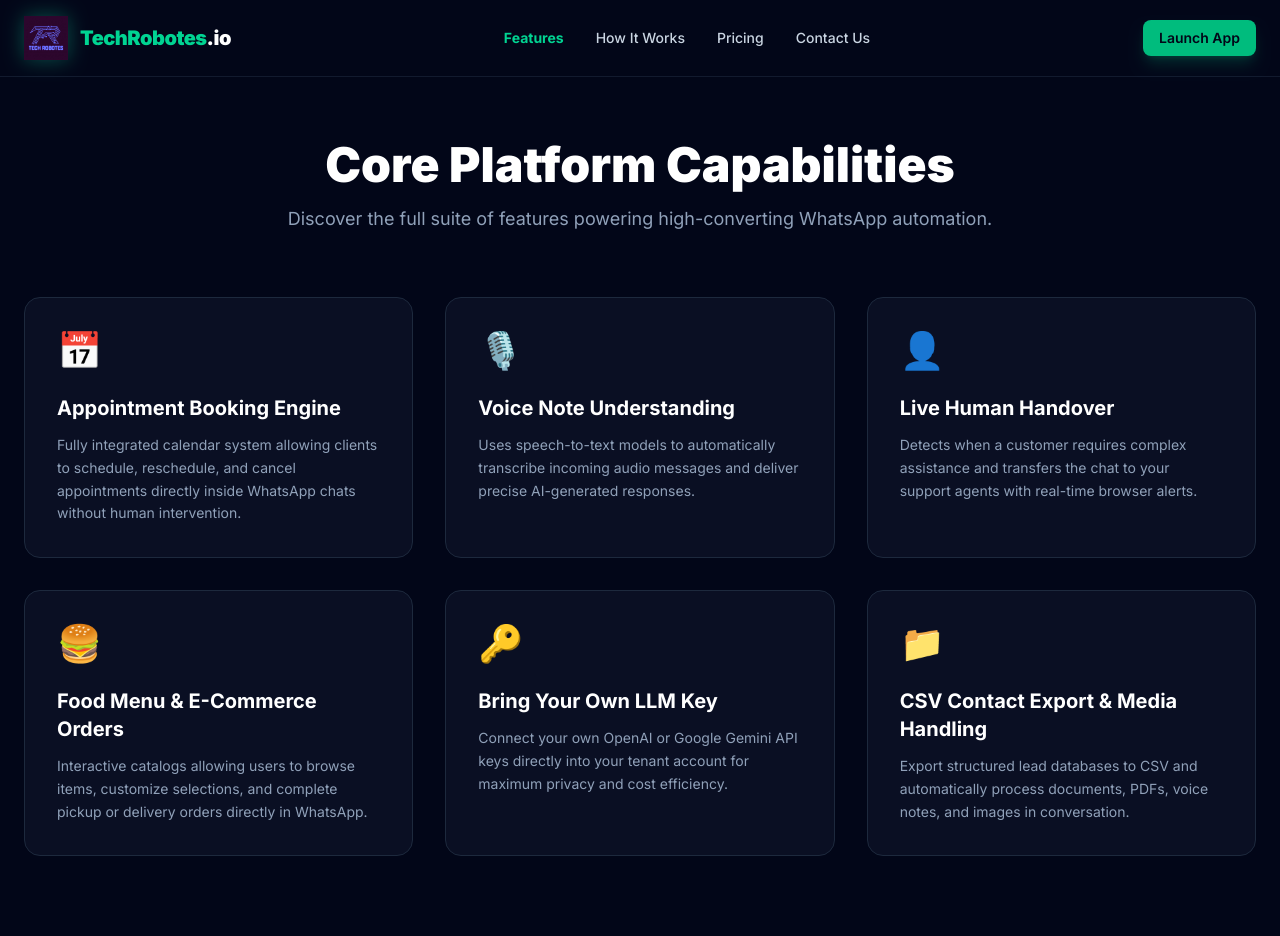
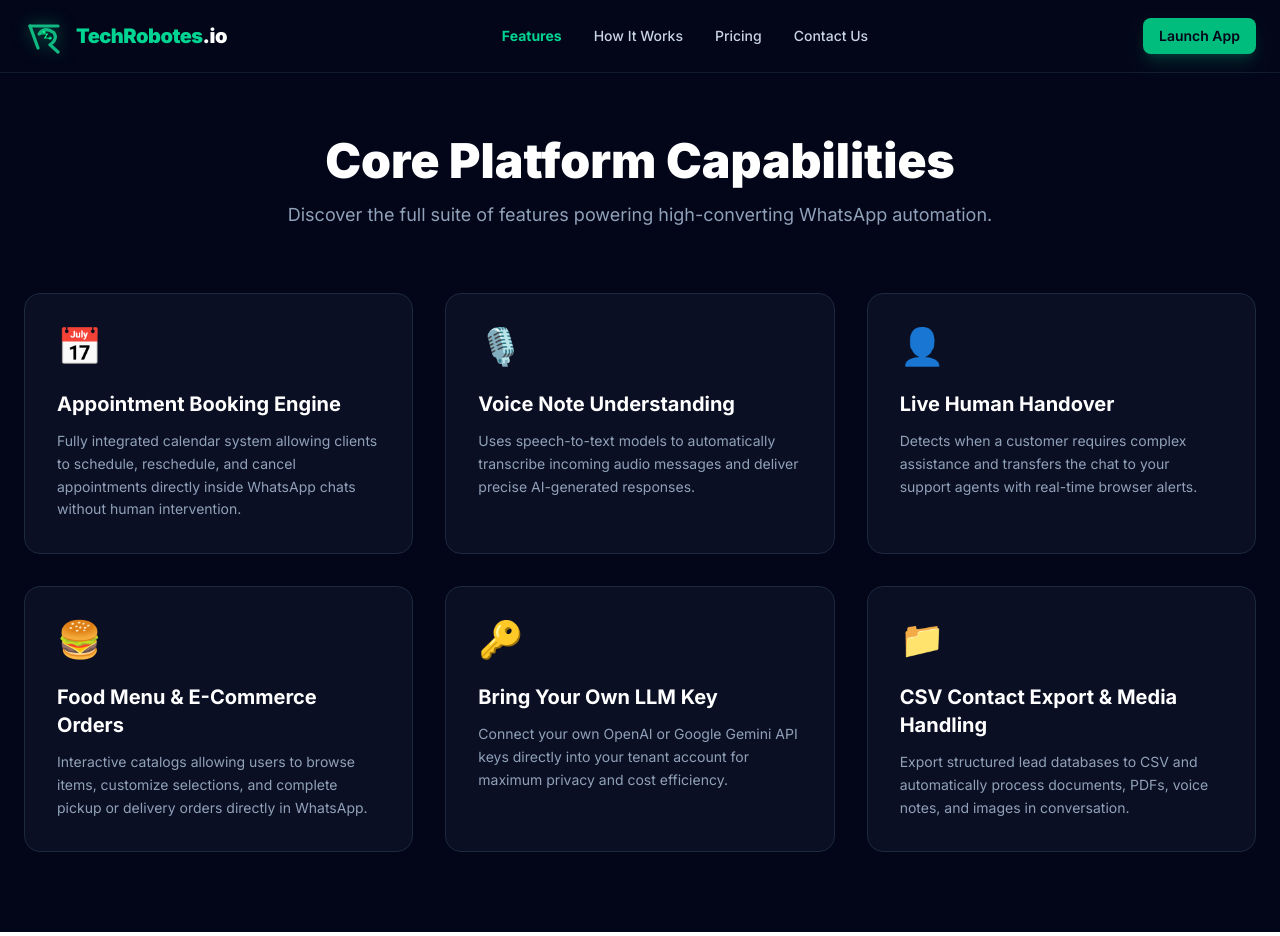
Before and after one commit to techrobotes/techrobotes-website, a Next.js app: page /features in a window 1280 px wide. Built offline with nearby package versions, Linux system fonts and the light colour scheme.

Commit message:
Update logo to inline SVG vector across all pages

```diff
--- a/app/contact/page.tsx
+++ b/app/contact/page.tsx
@@ -8,11 +8,35 @@ export default function ContactPage() {
       {/* Navigation Header */}
       <nav className="max-w-7xl mx-auto px-6 py-4 flex items-center justify-between border-b border-slate-800/60">
         <a href="/" className="flex items-center gap-3">
-          <img
-            src="/logo.png"
-            alt="TechRobotes Logo"
-            className="h-11 w-auto object-contain mix-blend-screen hue-rotate-[90deg] saturate-150 brightness-110 drop-shadow-[0_0_10px_rgba(16,185,129,0.4)]"
-          />
+          <svg
+            xmlns="http://www.w3.org/2000/svg"
+            viewBox="0 0 100 100"
+            className="h-10 w-auto filter drop-shadow-[0_0_8px_rgba(16,185,129,0.5)]"
+          >
+            <path
+              d="M15 25 L85 25"
+              stroke="#10B981"
+              strokeWidth="8"
+              strokeLinecap="round"
+            />
+            <path
+              d="M15 25 L35 80"
+              stroke="#10B981"
+              strokeWidth="8"
+              strokeLinecap="round"
+            />
+            <path
+              d="M38 45 Q50 25, 75 42 Q85 58, 65 72 L85 90"
+              fill="none"
+              stroke="#10B981"
+              strokeWidth="8"
+              strokeLinecap="round"
+              strokeLinejoin="round"
+            />
+            <circle cx="50" cy="40" r="4" fill="#06F293" />
+            <circle cx="65" cy="55" r="4" fill="#06F293" />
+            <path d="M42 45 L58 45 L52 55 L68 55" stroke="#06F293" strokeWidth="3" strokeLinecap="round" />
+          </svg>
           <span className="text-xl font-black text-white tracking-tight hidden sm:inline">
             <span className="text-emerald-400">TechRobotes</span>.io
           </span>
--- a/app/features/page.tsx
+++ b/app/features/page.tsx
@@ -41,11 +41,35 @@ export default function FeaturesPage() {
       {/* Navigation Header */}
       <nav className="max-w-7xl mx-auto px-6 py-4 flex items-center justify-between border-b border-slate-800/60">
         <a href="/" className="flex items-center gap-3">
-          <img
-            src="/logo.png"
-            alt="TechRobotes Logo"
-            className="h-11 w-auto object-contain mix-blend-screen hue-rotate-[90deg] saturate-150 brightness-110 drop-shadow-[0_0_10px_rgba(16,185,129,0.4)]"
-          />
+          <svg
+            xmlns="http://www.w3.org/2000/svg"
+            viewBox="0 0 100 100"
+            className="h-10 w-auto filter drop-shadow-[0_0_8px_rgba(16,185,129,0.5)]"
+          >
+            <path
+              d="M15 25 L85 25"
+              stroke="#10B981"
+              strokeWidth="8"
+              strokeLinecap="round"
+            />
+            <path
+              d="M15 25 L35 80"
+              stroke="#10B981"
+              strokeWidth="8"
+              strokeLinecap="round"
+            />
+            <path
+              d="M38 45 Q50 25, 75 42 Q85 58, 65 72 L85 90"
+              fill="none"
+              stroke="#10B981"
+              strokeWidth="8"
+              strokeLinecap="round"
+              strokeLinejoin="round"
+            />
+            <circle cx="50" cy="40" r="4" fill="#06F293" />
+            <circle cx="65" cy="55" r="4" fill="#06F293" />
+            <path d="M42 45 L58 45 L52 55 L68 55" stroke="#06F293" strokeWidth="3" strokeLinecap="round" />
+          </svg>
           <span className="text-xl font-black text-white tracking-tight hidden sm:inline">
             <span className="text-emerald-400">TechRobotes</span>.io
           </span>
--- a/app/how-it-works/page.tsx
+++ b/app/how-it-works/page.tsx
@@ -31,11 +31,35 @@ export default function HowItWorksPage() {
       {/* Navigation Header */}
       <nav className="max-w-7xl mx-auto px-6 py-4 flex items-center justify-between border-b border-slate-800/60">
         <a href="/" className="flex items-center gap-3">
-          <img
-            src="/logo.png"
-            alt="TechRobotes Logo"
-            className="h-11 w-auto object-contain mix-blend-screen hue-rotate-[90deg] saturate-150 brightness-110 drop-shadow-[0_0_10px_rgba(16,185,129,0.4)]"
-          />
+          <svg
+            xmlns="http://www.w3.org/2000/svg"
+            viewBox="0 0 100 100"
+            className="h-10 w-auto filter drop-shadow-[0_0_8px_rgba(16,185,129,0.5)]"
+          >
+            <path
+              d="M15 25 L85 25"
+              stroke="#10B981"
+              strokeWidth="8"
+              strokeLinecap="round"
+            />
+            <path
+              d="M15 25 L35 80"
+              stroke="#10B981"
+              strokeWidth="8"
+              strokeLinecap="round"
+            />
+            <path
+              d="M38 45 Q50 25, 75 42 Q85 58, 65 72 L85 90"
+              fill="none"
+              stroke="#10B981"
+              strokeWidth="8"
+              strokeLinecap="round"
+              strokeLinejoin="round"
+            />
+            <circle cx="50" cy="40" r="4" fill="#06F293" />
+            <circle cx="65" cy="55" r="4" fill="#06F293" />
+            <path d="M42 45 L58 45 L52 55 L68 55" stroke="#06F293" strokeWidth="3" strokeLinecap="round" />
+          </svg>
           <span className="text-xl font-black text-white tracking-tight hidden sm:inline">
             <span className="text-emerald-400">TechRobotes</span>.io
           </span>
--- a/app/page.tsx
+++ b/app/page.tsx
@@ -13,11 +13,35 @@ export default function Home() {
       {/* Navigation Header */}
       <nav className="max-w-7xl mx-auto px-6 py-4 flex items-center justify-between border-b border-slate-800/60">
         <a href="/" className="flex items-center gap-3">
-          <img
-            src="/logo.png"
-            alt="TechRobotes Logo"
-            className="h-11 w-auto object-contain mix-blend-screen hue-rotate-[90deg] saturate-150 brightness-110 drop-shadow-[0_0_10px_rgba(16,185,129,0.4)]"
-          />
+          <svg
+            xmlns="http://www.w3.org/2000/svg"
+            viewBox="0 0 100 100"
+            className="h-10 w-auto filter drop-shadow-[0_0_8px_rgba(16,185,129,0.5)]"
+          >
+            <path
+              d="M15 25 L85 25"
+              stroke="#10B981"
+              strokeWidth="8"
+              strokeLinecap="round"
+            />
+            <path
+              d="M15 25 L35 80"
+              stroke="#10B981"
+              strokeWidth="8"
+              strokeLinecap="round"
+            />
+            <path
+              d="M38 45 Q50 25, 75 42 Q85 58, 65 72 L85 90"
+              fill="none"
+              stroke="#10B981"
+              strokeWidth="8"
+              strokeLinecap="round"
+              strokeLinejoin="round"
+            />
+            <circle cx="50" cy="40" r="4" fill="#06F293" />
+            <circle cx="65" cy="55" r="4" fill="#06F293" />
+            <path d="M42 45 L58 45 L52 55 L68 55" stroke="#06F293" strokeWidth="3" strokeLinecap="round" />
+          </svg>
           <span className="text-xl font-black text-white tracking-tight hidden sm:inline">
             <span className="text-emerald-400">TechRobotes</span>.io
           </span>
--- a/app/pricing/page.tsx
+++ b/app/pricing/page.tsx
@@ -109,11 +109,35 @@ export default function PricingPage() {
       {/* Navigation Header */}
       <nav className="max-w-7xl mx-auto px-6 py-4 flex items-center justify-between border-b border-slate-800/60">
         <a href="/" className="flex items-center gap-3">
-          <img
-            src="/logo.png"
-            alt="TechRobotes Logo"
-            className="h-11 w-auto object-contain mix-blend-screen hue-rotate-[90deg] saturate-150 brightness-110 drop-shadow-[0_0_10px_rgba(16,185,129,0.4)]"
-          />
+          <svg
+            xmlns="http://www.w3.org/2000/svg"
+            viewBox="0 0 100 100"
+            className="h-10 w-auto filter drop-shadow-[0_0_8px_rgba(16,185,129,0.5)]"
+          >
+            <path
+              d="M15 25 L85 25"
+              stroke="#10B981"
+              strokeWidth="8"
+              strokeLinecap="round"
+            />
+            <path
+              d="M15 25 L35 80"
+              stroke="#10B981"
+              strokeWidth="8"
+              strokeLinecap="round"
+            />
+            <path
+              d="M38 45 Q50 25, 75 42 Q85 58, 65 72 L85 90"
+              fill="none"
+              stroke="#10B981"
+              strokeWidth="8"
+              strokeLinecap="round"
+              strokeLinejoin="round"
+            />
+            <circle cx="50" cy="40" r="4" fill="#06F293" />
+            <circle cx="65" cy="55" r="4" fill="#06F293" />
+            <path d="M42 45 L58 45 L52 55 L68 55" stroke="#06F293" strokeWidth="3" strokeLinecap="round" />
+          </svg>
           <span className="text-xl font-black text-white tracking-tight hidden sm:inline">
             <span className="text-emerald-400">TechRobotes</span>.io
           </span>
```
